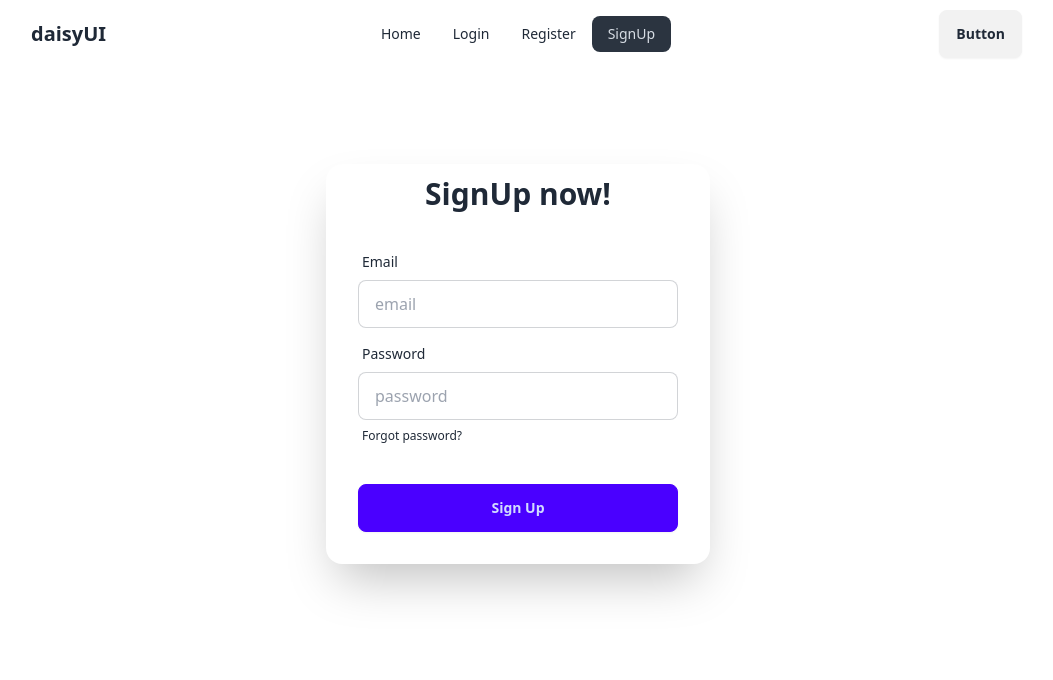
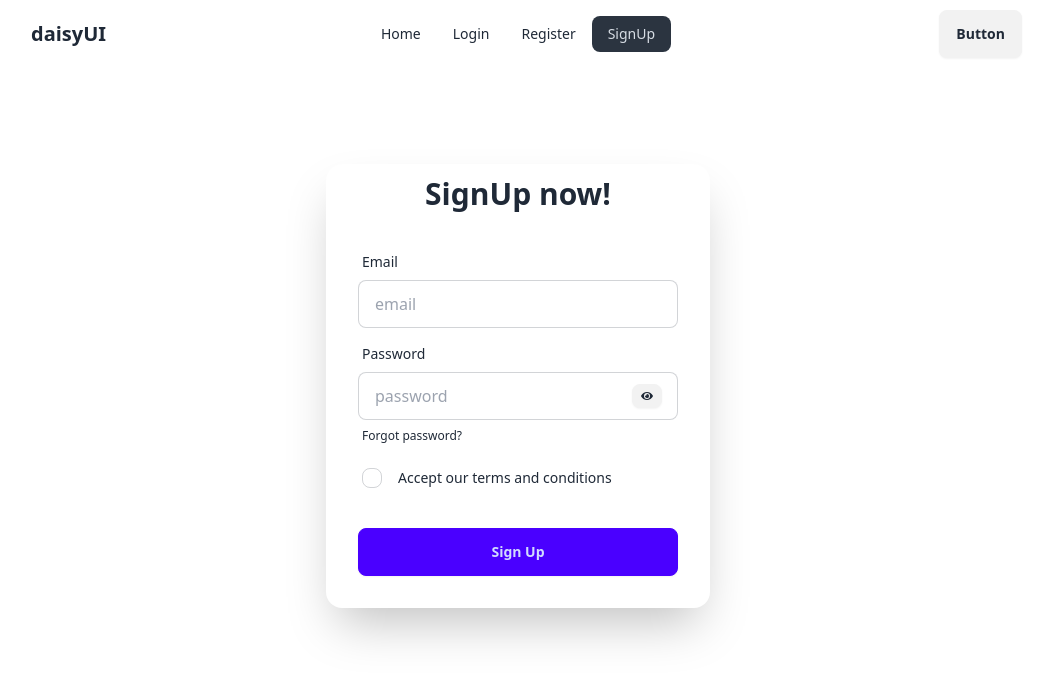
Before and after one commit to mitu058/Email-Password-auth, a React (Vite) app: page /signup in a window 1280 px wide. Shown: the top 680 px of the page, without its empty margins (122-1175 px from the left). Built offline with nearby package versions, Linux system fonts and the light colour scheme.

Commit message:
toggle show password and accept terms

```diff
--- a/package.json
+++ b/package.json
@@ -15,6 +15,7 @@
     "match-sorter": "^8.0.0",
     "react": "^18.3.1",
     "react-dom": "^18.3.1",
+    "react-icons": "^5.3.0",
     "react-router-dom": "^6.28.0",
     "sort-by": "^1.2.0"
   },
--- a/src/Components/SignUp.jsx
+++ b/src/Components/SignUp.jsx
@@ -1,26 +1,37 @@
 import { createUserWithEmailAndPassword } from "firebase/auth";
 import React, { useState } from "react";
 import auth from "../firebase.init";
+import { FaEye, FaEyeSlash } from "react-icons/fa";
 
 const SignUp = () => {
   const [errorMessage, setErrorMessage] = useState("");
   const [success, setSuccess] = useState(false);
+  const [showPassword, setShowPassword] = useState(false);
   const handelSignUp = (e) => {
     e.preventDefault();
     const email = e.target.email.value;
     const password = e.target.password.value;
-    console.log(email, password);
+    const terms = e.target.terms.checked;
+    console.log(email, password,terms);
     // rest error message
     setErrorMessage("");
     setSuccess(false);
+      if(!terms){
+        setErrorMessage('please accept our terms and conditions')
+        return
+      }
+
     if (password.length < 6) {
       setErrorMessage("password must be at least 6 charecter or longer");
       return;
     }
-    const passwordRegex = /^(?=.*[a-z])(?=.*[A-Z])(?=.*\d)(?=.*[@$!%*?&])[A-Za-z\d@$!%*?&]{6,}$/;
-    if(!passwordRegex.test(password)){
-        setErrorMessage('At least one upperCase, one lowerCase, one number, one special charecter')
-        return;
+    const passwordRegex =
+      /^(?=.*[a-z])(?=.*[A-Z])(?=.*\d)(?=.*[@$!%*?&])[A-Za-z\d@$!%*?&]{6,}$/;
+    if (!passwordRegex.test(password)) {
+      setErrorMessage(
+        "At least one upperCase, one lowerCase, one number, one special charecter"
+      );
+      return;
     }
 
     // creat user with email and password
@@ -54,33 +65,48 @@
                 required
               />
             </div>
-            <div className="form-control">
+            <div className="form-control relative">
               <label className="label">
                 <span className="label-text">Password</span>
               </label>
               <input
-                type="password"
+                type={showPassword ? "text" : "password"}
                 name="password"
                 placeholder="password"
                 className="input input-bordered"
                 required
               />
+              <button
+                onClick={() => setShowPassword(!showPassword)}
+                className="btn btn-xs absolute right-4 top-12"
+              >
+                {showPassword ? <FaEyeSlash></FaEyeSlash> : <FaEye></FaEye>}
+              </button>
               <label className="label">
                 <a href="#" className="label-text-alt link link-hover">
                   Forgot password?
                 </a>
               </label>
             </div>
+            {/* terms and consition */}
+            <div className="form-control">
+              <label className="label cursor-pointer justify-start">
+              <input type="checkbox" name="terms" className="checkbox  checkbox-sm" />
+                <span className="label-text ml-4">Accept our terms and conditions</span>
+              </label>
+            </div>
             <div className="form-control mt-6">
               <button className="btn btn-primary">Sign Up</button>
             </div>
           </form>
-          {
-          errorMessage && <p className="text-center pb-3 text-red-500">{errorMessage}</p>
-          }
-          {
-            success && <p className="text-green-600 text-center pb-3 text-lg">Successfully Sign Up</p>
-          }
+          {errorMessage && (
+            <p className="text-center pb-3 text-red-500">{errorMessage}</p>
+          )}
+          {success && (
+            <p className="text-green-600 text-center pb-3 text-lg">
+              Successfully Sign Up
+            </p>
+          )}
         </div>
       </div>
     </div>
```
Also changed, not shown: 1 other file (tests, documents, lock files or other folders).
